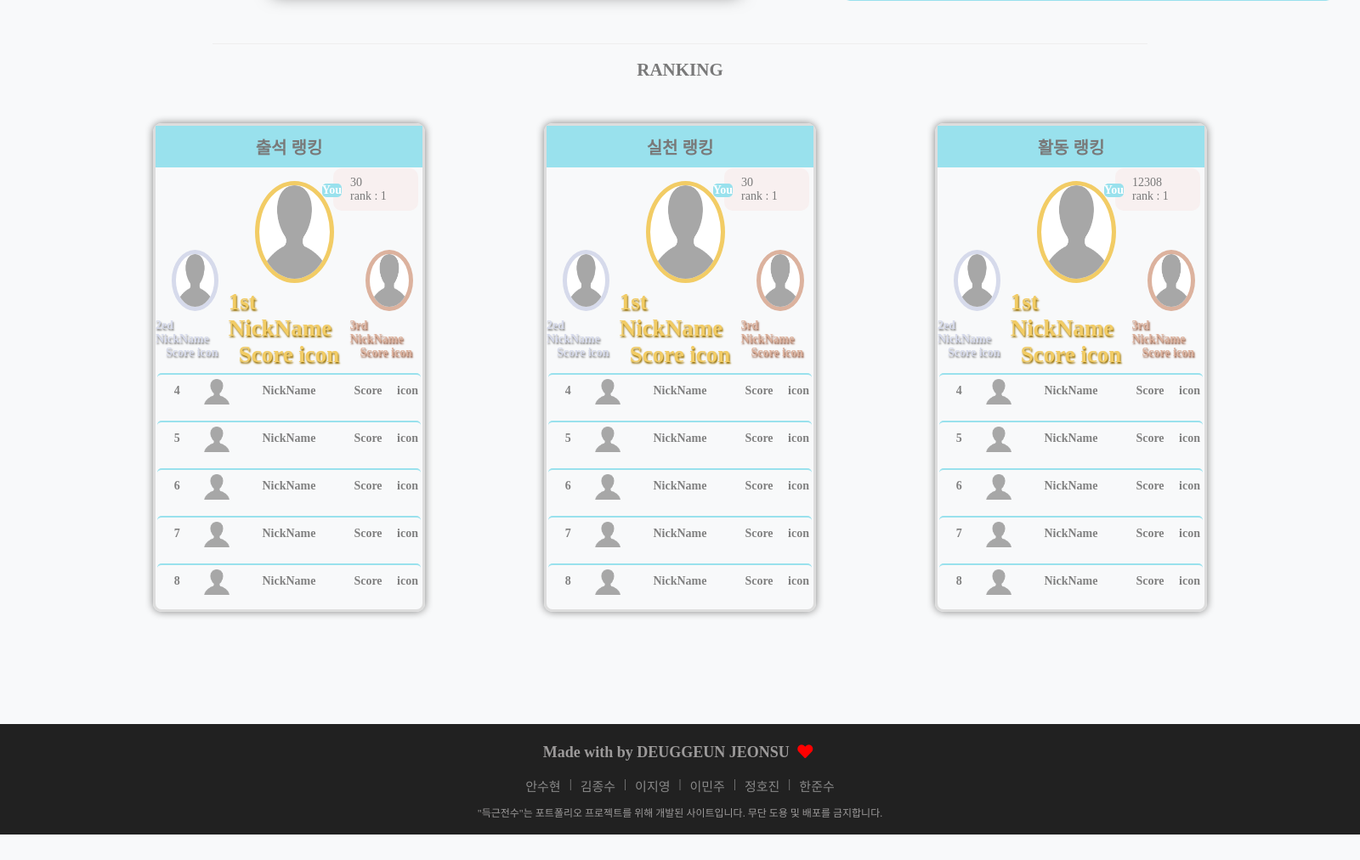
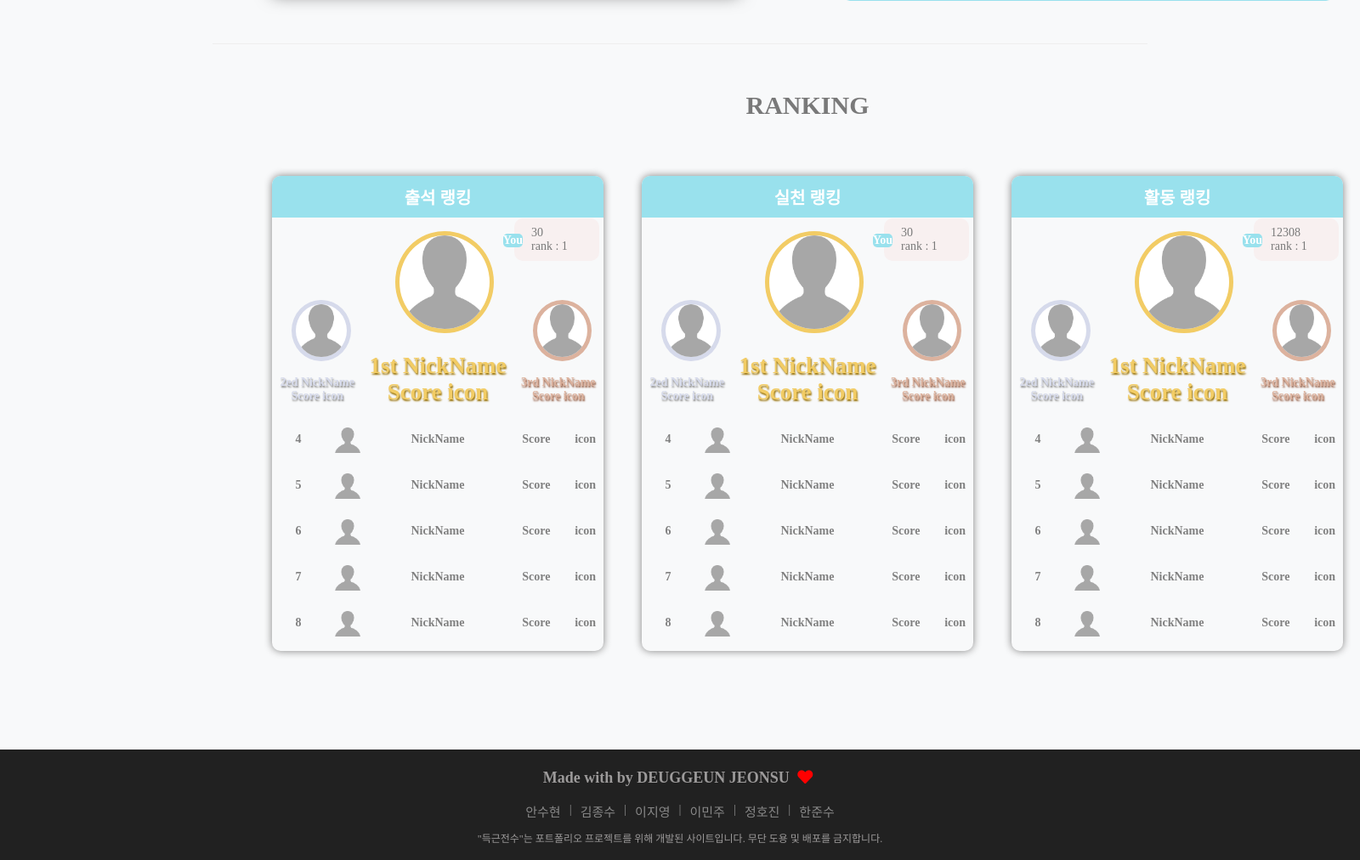
Before and after one commit to DeuggeunJeonsu/DeuggeunJeonsu, a Java web app: page / in a window 1600 px wide. Shown: the part 1596-2608 px from the top of the page at 85% size. Before the commit the page ends 2578 px from the top, so only its background shows below. Run offline with Spring Boot 4, a stand-in JSP engine, Linux system fonts and the light colour scheme; some libraries are stand-ins or nearby versions; some web fonts are replaced.

Commit message:
점심 뭐먹남

```diff
--- a/FinalProject/src/main/webapp/WEB-INF/views/common/chatting.jsp
+++ b/FinalProject/src/main/webapp/WEB-INF/views/common/chatting.jsp
@@ -40,6 +40,7 @@
                     <button id="menuBtn" class="menu-btn"><i class="fa-solid fa-bars fa-2xl" style="color: #ffffff;"></i></button>
                     <button id="addTarget" class="menu-btn"><i class="fa-solid fa-user-plus fa-2xl" style="color: #ffffff;"></i></button>
                     <button id="palette" class="menu-btn"><i class="fa-solid fa-palette fa-2xl" style="color: #ffffff;"></i></button>
+                    <button id="chatting" class="menu-btn"><i class="fa-solid fa-message fa-2xl" style="color: #222;"></i></button>
                 </div>
                 <div id="chattingRoomListArea">
                     <!-- 채팅방 맴버찾기 -->
--- a/FinalProject/src/main/webapp/WEB-INF/views/member/login.jsp
+++ b/FinalProject/src/main/webapp/WEB-INF/views/member/login.jsp
@@ -45,7 +45,7 @@
                 </div>
 
                 <p class="text-area">
-                    <a href="/signUp">회원가입</a>
+                    <a href="/member/signUp">회원가입</a>
                     <a href="/member/findInfo">아이디/비밀번호 찾기</a>
                 </p>
 
--- a/FinalProject/src/main/webapp/resources/css/ranking-style.css
+++ b/FinalProject/src/main/webapp/resources/css/ranking-style.css
@@ -9,9 +9,9 @@
     height: 800px;
 }
 .ranking-container{
-    width: 80%;
+    width: 1300px;
     height: 80%;
-    margin: auto;
+    margin: 0 300px
 }
 
 /* 컨탠츠 제목 */
@@ -20,6 +20,10 @@
     display: flex;
     justify-content: center;
     align-items: center;
+    margin-top: 30px;
+}
+.ranking-title-area h1{
+    font-size: 30px;
 }
 
 /* 컨탠츠 내용 */
@@ -33,7 +37,7 @@
 
 /* 랭킹 표 영역 */
 .ranking-table-area{
-    width: 25%;
+    width: 30%;
     margin: 20px;
     position: relative;
 }
@@ -71,13 +75,13 @@
     position: relative;
     display: flex;
     flex-direction: column;
-    border: 3px solid #ddd;
+    /* border: 3px solid #ddd; */
     border-radius: 10px;
     box-shadow: 0px 0px 10px gray;
 }
 .ranking-table:hover{
-    transform: scale(1.05);
-    transition-duration: 0.3s;
+    transform: scale(1.02);
+    transition-duration: 0.5s;
 }
 
 /* 랭킹별 제목*/
@@ -88,6 +92,8 @@
     font-weight: bold;
     padding: 10px;
     background-color: #99E1ED;
+    color: #fff;
+    border-radius: 10px 10px 0 0;
 }
 
 /* top3 영역 */
@@ -171,7 +177,7 @@
 .ranking-row{
     display: flex;
     margin: 2px;
-    border-top: 2px solid #99E1ED;
+    /* border-top: 2px solid #99E1ED; */
     border-radius: 5px;
     font-weight: bold;
     color: gray;
```
Also changed, not shown: FinalProject/src/main/webapp/WEB-INF/views/common/bmi.jsp (+38 -0 lines), FinalProject/src/main/webapp/resources/css/common/chatting-style.css (+4 -7 lines).
